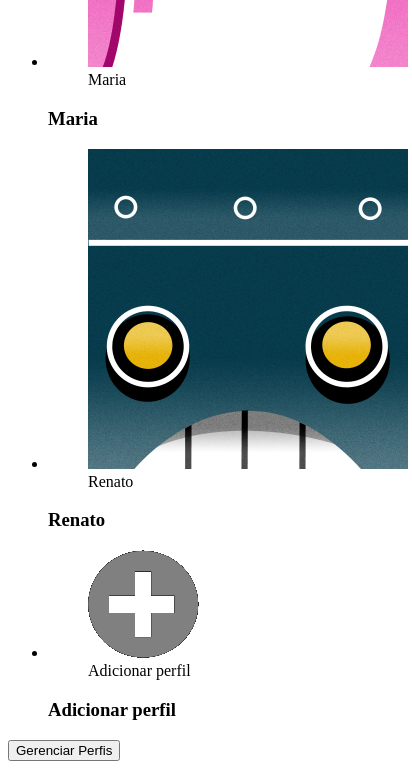
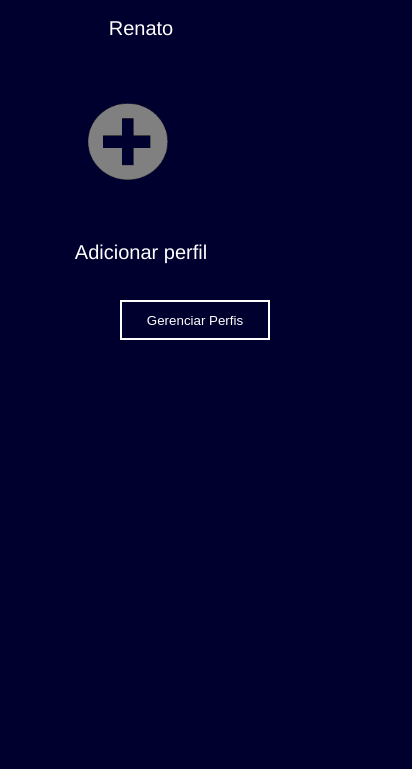
Before and after one commit to Kenzie-Academy-Brasil-Developers/estilizar-layout-plataforma-streaming-sprint-2-isabellaMayume6, a plain HTML site: page index.html in a window 390 px wide. Shown: the part 869-1638 px from the top of the page, 412 px wide, since content can reach past the window. After the commit the page ends 1217 px from the top, so only its background shows below. Drawn offline with Linux system fonts and the light colour scheme.

Commit message:
terminado responsivo

```diff
--- a/css/style.css
+++ b/css/style.css
@@ -21,18 +21,85 @@ SUGESTÃO DE ESTRUTURAÇÃO BASE
 
 /*BODY*/
 	body{
-
+	background-color: #00002e;
+	font-family: 'Helvetica Neue',Helvetica,Arial,sans-serif;
 	}
 
 /*TOPO*/
-	header.topo{
+	header.topo figure img{
+		width: 200px;
+		margin-left: -40px;
+		margin-top: -10px;
+	}
+	div.pg-home{
+		display: flex;
+		justify-content: center;
+	}
+	div.pg-home section {
+		width: 858px;
+	}
+	div.pg-home section header h2{
+		text-align: center;
+		font-size: 50px;
+		color: white;
+	}
+	div.pg-home img{
+		width: 140px;
+	}
+	div.pg-home section ul{
+		list-style: none;
+		display: flex;
+
 
 	}
+	div.pg-home section ul li{
+		width: 186px;
+	}
+	div.pg-home section ul li h3{
+		text-align: center;
+		font-size: 20px;
+		font-weight: 400;
+		color: white;
+	}
+	div.pg-home section ul li figure :hover{
+		cursor: pointer;
+		border: 2px solid white;
+	}
+	div.pg-home section ul li.addPerfil img{
+		width: 75%;
+		margin-top: 25%;
+		margin-bottom: 35%;
+	}
 
-/*RODAPÉ*/
-
-
-/*PÁGINA INICIAL*/
-	div.pg-home{
+	div.pg-home section footer{
+		display: flex;
+		justify-content: center;
+	}
+	div.pg-home section footer button{
+		width: 150px;
+		height: 40px;
+		border: 2px solid white;
+		background-color: #00002e;
+		color: white;
+	}
+	div.pg-home section footer button:hover{
+		cursor: pointer;
+	}
+	@media(max-width:786px){
+		header.topo{
+			display: flex;
+			justify-content: center;
+		}
+		div.pg-home section header h2{
+			font-size: 42px;
+		}
+		div.pg-home section ul{
+			display: flex;
+			flex-direction: row;
+			flex-wrap: wrap;
+		}
+		div.pg-home section ul li figure img{
+			margin-right: 5%;
+		}
 
 	}
--- a/index.html
+++ b/index.html
@@ -1,26 +1,16 @@
 <!DOCTYPE html>
 <html lang="pt-br">
 <head>
-	<!-- META -->
 	<meta charset="UTF-8">
 	<meta name="viewport" content="width=device-width, initial-scale=1">
-
-	<!-- TÍTULO -->
 	<title>Kenzieflix</title>
-
-	<!-- CSS -->
 	<link rel="stylesheet" href="css/style.css" />
-
-	<!-- FAVICON -->
 	<link rel="shortcut icon" type="image/x-icon" href="./img/favicon.png" />
 </head>
 <body>
-
-	<!-- CABEÇALHO -->
 	<header class="topo">
 		<figure>
 			<img src="img/logo.png" alt="Kenzieflix">
-			<figcaption>Kenzieflix</figcaption>
 		</figure>
 	</header>
 
@@ -40,7 +30,6 @@
 				<li>
 					<figure>
 						<img src="img/avatar.png" alt="Gabriel">
-						<figcaption>Gabriel</figcaption>
 					</figure>
 
 					<h3>Gabriel</h3>
@@ -50,7 +39,6 @@
 				<li>
 					<figure>
 						<img src="img/avatar1.png" alt="Maria">
-						<figcaption>Maria</figcaption>
 					</figure>
 
 					<h3>Maria</h3>
@@ -60,7 +48,6 @@
 				<li>
 					<figure>
 						<img src="img/avatar2.png" alt="Renato">
-						<figcaption>Renato</figcaption>
 					</figure>
 
 					<h3>Renato</h3>
@@ -70,7 +57,6 @@
 				<li class="addPerfil">
 					<figure>
 						<img src="img/plus-sign.png" alt="Adicionar perfil">
-						<figcaption>Adicionar perfil</figcaption>
 					</figure>
 
 					<h3>Adicionar perfil</h3>
```
Also changed, not shown: css/reset.css (added).
